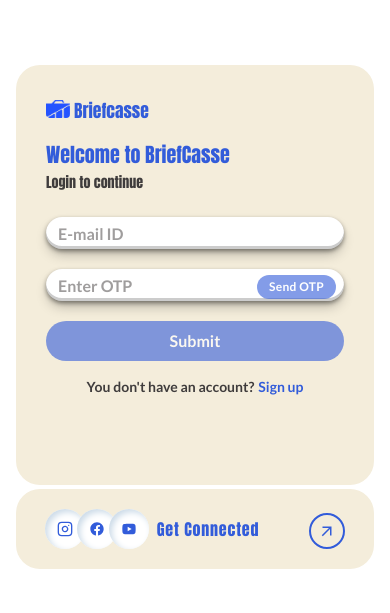
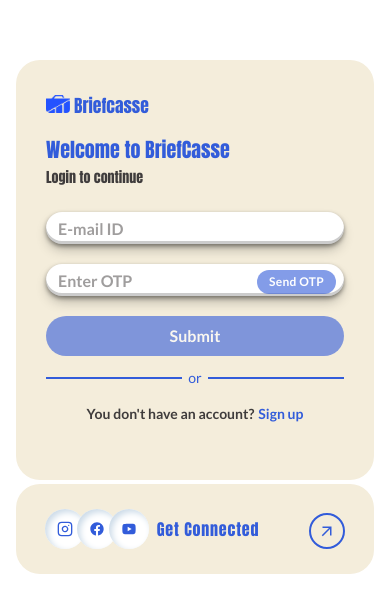
Before and after one commit to vasan-sri45/brief, a Next.js app in the folder frontend/: page / in a window 390 px wide. Shown: the part 105-718 px from the top of the page. Built offline with nearby package versions, Linux system fonts and the light colour scheme; no server answers.

Commit message:
Form.jsx

```diff
--- a/frontend/app/components/forms/Form.jsx
+++ b/frontend/app/components/forms/Form.jsx
@@ -105,7 +105,7 @@ const UserOtpLoginForm = ({ handleClick }) => {
         </p>
       )}
 
-      <div className="hidden md:flex items-center gap-1.5 my-3">
+   <div className="flex items-center gap-1.5 my-3">
           <div className="w-1/2 h-0.5 bg-custom-blue" />
           <span className="text-custom-blue text-sm">or</span>
           <div className="w-1/2 h-0.5 bg-custom-blue" />
--- a/frontend/app/components/forms/LoginForm.jsx
+++ b/frontend/app/components/forms/LoginForm.jsx
@@ -9,7 +9,7 @@ const LoginForm = ({ handleClick }) => {
     <div className="w-full md:w-6/12 min-h-screen flex flex-col justify-center items-center md:items-end gap-1">
 
       {/* ================= CARD ================= */}
-      <div className="bg-beige w-11/12 lg:max-w-lg h-[420px] lg:h-[500px] rounded-3xl">
+      <div className="bg-beige w-11/12 lg:max-w-lg h-[420px] lg:h-[460px] xl:h-[500px] rounded-3xl">
         <div className="w-5/6 mx-auto pt-2">
 
           {/* ===== LOGO ===== */}
@@ -44,7 +44,7 @@ const LoginForm = ({ handleClick }) => {
       </div>
 
       {/* ================= FOOTER ================= */}
-      <div className="bg-beige w-11/12 lg:max-w-lg h-[80px] lg:h-[135px] rounded-3xl">
+      <div className="bg-beige w-11/12 lg:max-w-lg h-[90px] md:h-[125px] lg:h-[135px] rounded-3xl">
         <div className="h-full flex items-center justify-center">
           <FormFooter />
         </div>
```
